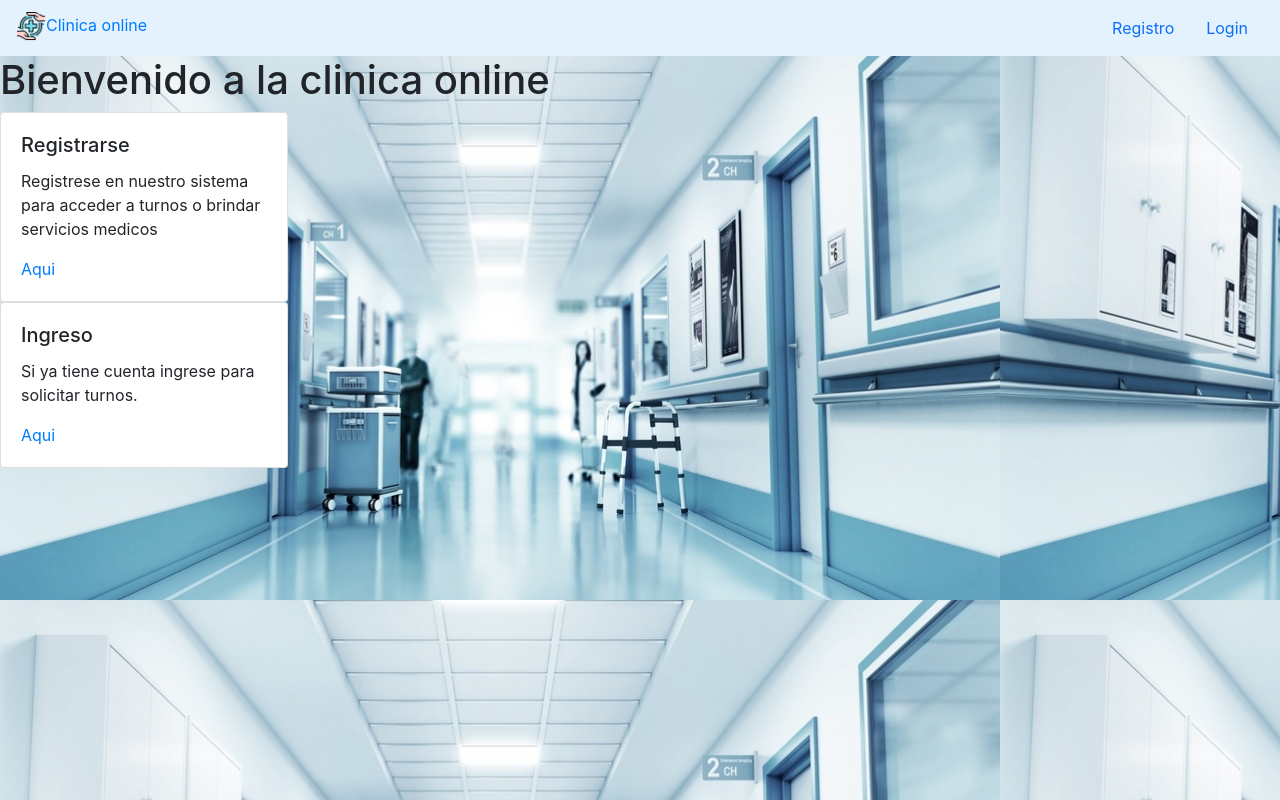
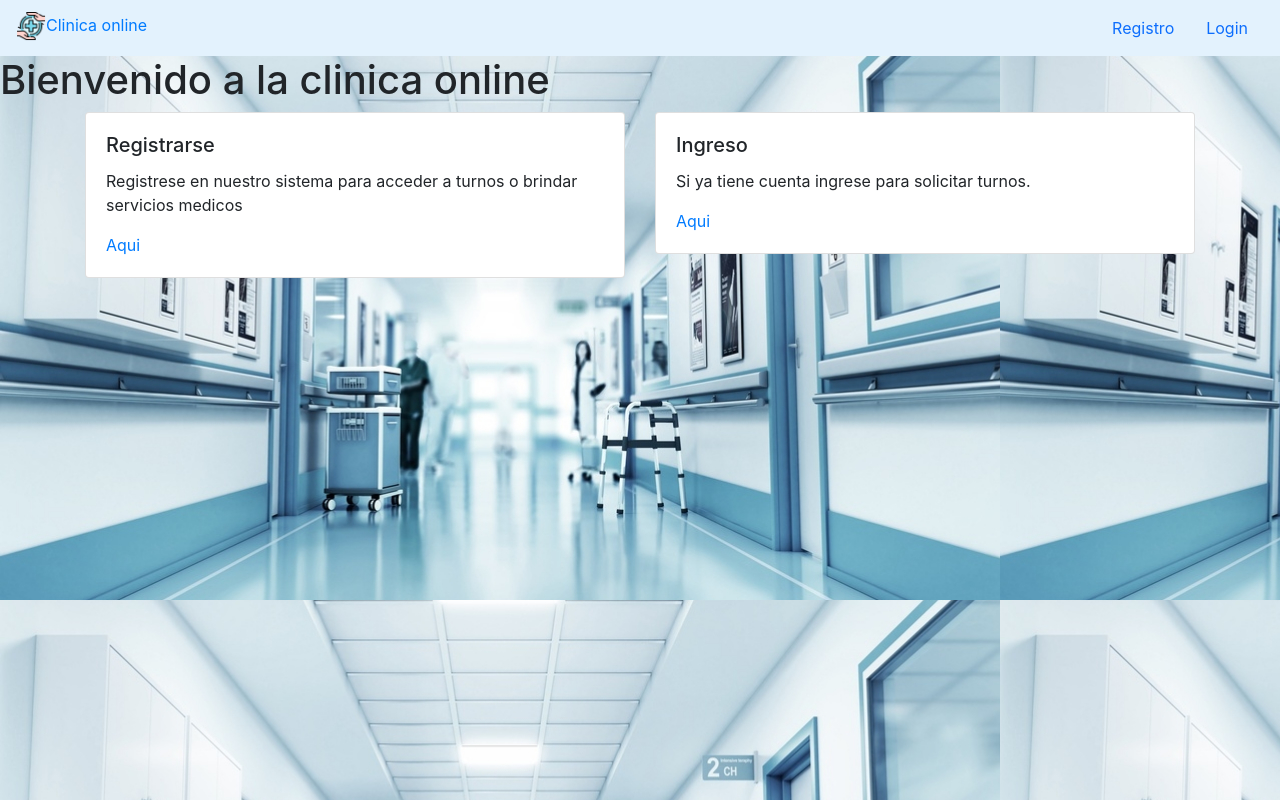
Before and after one commit to rocioburgos/clinicaOnline, an Angular app: page /bienvenida in a window 1280 px wide. Built offline with nearby package versions, Linux system fonts and the light colour scheme; what @angular/fire would draw is missing.

Commit message:
readme 1

```diff
--- a/src/app/pages/bienvenida/bienvenida.component.html
+++ b/src/app/pages/bienvenida/bienvenida.component.html
@@ -1,16 +1,29 @@
 <h1>Bienvenido a la clinica online</h1>
-<div class="card" style="width: 18rem;">
+
+
+
+  <div class="container overflow-hidden">
+    <div class="row gx-5">
+
+      <div class="col">
+
+        <div class="card" >
           <div class="card-body">
             <h5 class="card-title">Registrarse</h5>
             <p class="card-text">Registrese en nuestro sistema para acceder a turnos o brindar servicios medicos</p>
             <a href="/registro" class="card-link">Aqui</a>
           </div>
         </div>
+       </div>
 
-  <div class="card" style="width: 18rem;">
+      <div class="col">
+          <div class="card" >
             <div class="card-body">
               <h5 class="card-title">Ingreso</h5>
               <p class="card-text">Si ya tiene cuenta ingrese para solicitar turnos.</p>
               <a href="/login" class="card-link">Aqui</a>
             </div>
           </div>
+        </div>
+      </div>
+    </div>
```
Also changed, not shown: 1 other file (tests, documents, lock files or other folders). Lines whose indentation alone changed are shown as unchanged.
